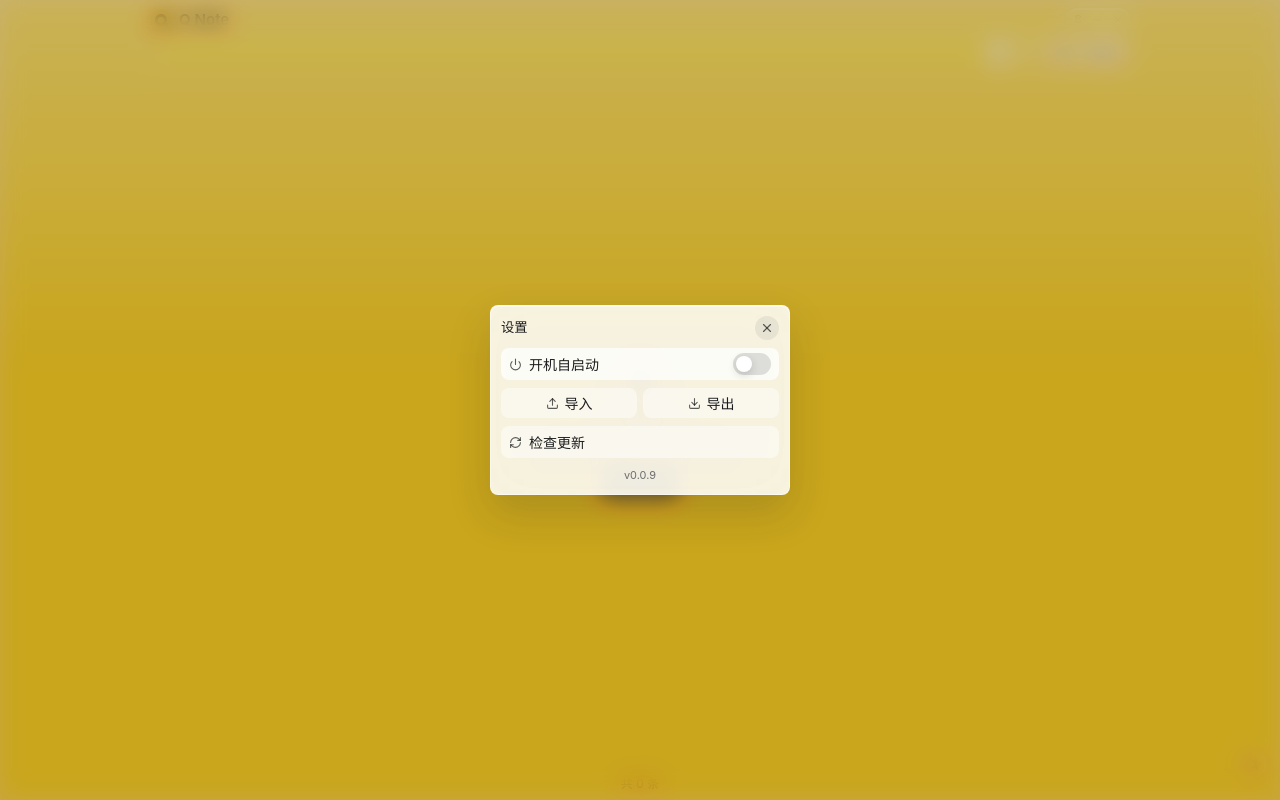
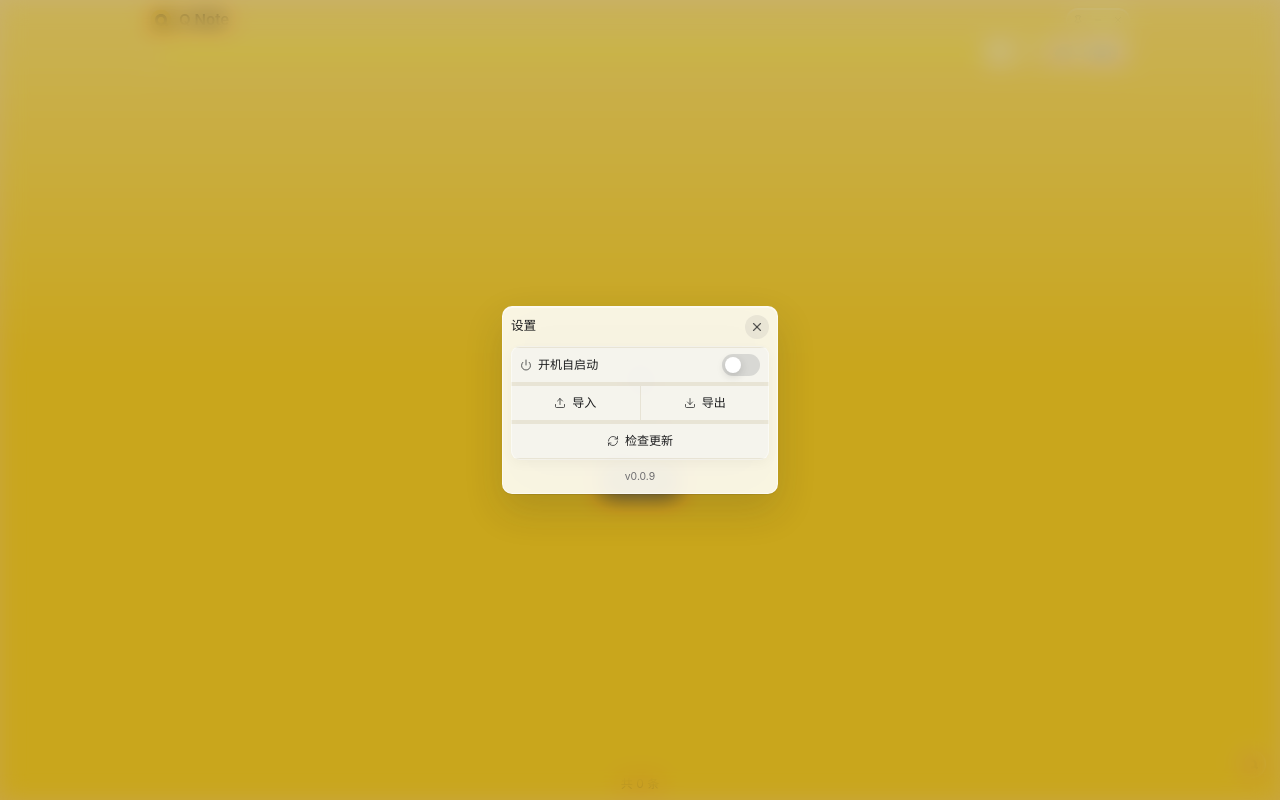
Before and after one commit to ywenhao/q-note, a React (Vite) app: page / in a window 1280 px wide. Both pictures are taken after a click on the button 1060 px from the left and 53 px from the top of the page. Built offline with nearby package versions, Linux system fonts and the light colour scheme.

Commit message:
feat: update style

```diff
--- a/src/App.css
+++ b/src/App.css
@@ -878,22 +878,21 @@ body.is-sorting-note .note-card {
 
 .settings-dialog {
   display: flex;
-  width: min(300px, calc(100vw - 36px));
+  width: min(276px, calc(100vw - 32px));
   flex-direction: column;
-  gap: 8px;
-  border: 1px solid rgba(255, 255, 255, 0.52);
-  border-radius: 8px;
-  padding: 10px;
-  background: rgba(255, 253, 244, 0.9);
+  gap: 7px;
+  border: 1px solid rgba(255, 255, 255, 0.58);
+  border-radius: 10px;
+  padding: 8px;
+  background: rgba(255, 253, 244, 0.92);
   box-shadow:
     inset 0 1px 0 rgba(255, 255, 255, 0.52),
-    0 18px 42px rgba(31, 35, 40, 0.18);
+    0 16px 38px rgba(31, 35, 40, 0.16);
   backdrop-filter: blur(24px) saturate(160%);
   animation: rise-in 140ms ease;
 }
 
-.settings-dialog__header,
-.settings-row {
+.settings-dialog__header {
   display: flex;
   align-items: center;
   justify-content: space-between;
@@ -903,7 +902,7 @@ body.is-sorting-note .note-card {
 .settings-dialog h2 {
   margin: 0;
   color: #1d1d1f;
-  font-size: 0.95rem;
+  font-size: 0.9rem;
   font-weight: 600;
 }
 
@@ -923,26 +922,38 @@ body.is-sorting-note .note-card {
   background: rgba(120, 120, 128, 0.18);
 }
 
-.settings-list {
-  display: grid;
-  gap: 1px;
+.settings-panel {
+  display: grid;
+  gap: 4px;
   overflow: hidden;
-  border-radius: 8px;
-  background: rgba(255, 255, 255, 0.5);
+  border-radius: 9px;
+  padding: 2px 0;
+  background: rgba(60, 60, 67, 0.08);
+  box-shadow:
+    inset 0 0 0 1px rgba(255, 255, 255, 0.5),
+    0 4px 12px rgba(31, 35, 40, 0.035);
 }
 
 .settings-row {
-  min-height: 32px;
-  border: 0;
-  border-radius: 8px;
-  padding: 0 8px;
-  background: rgba(255, 255, 255, 0.52);
+  display: flex;
+  min-height: 34px;
+  align-items: center;
+  justify-content: space-between;
+  gap: 8px;
+  border: 0;
+  border-radius: 0;
+  padding: 0 9px;
+  background: rgba(255, 255, 255, 0.58);
   color: #1d1d1f;
   transition: background-color 140ms ease;
 }
 
 .settings-row:hover {
-  background: rgba(255, 255, 255, 0.7);
+  background: rgba(255, 255, 255, 0.78);
+}
+
+.settings-row--center {
+  justify-content: center;
 }
 
 .settings-row:disabled {
@@ -951,19 +962,21 @@ body.is-sorting-note .note-card {
 }
 
 .settings-row:disabled:hover {
-  background: rgba(255, 255, 255, 0.52);
+  background: rgba(255, 255, 255, 0.58);
 }
 
 .settings-row__label {
   display: inline-flex;
   align-items: center;
-  gap: 7px;
+  gap: 6px;
   min-width: 0;
+  font-size: 0.86rem;
+  font-weight: 450;
 }
 
 .settings-row svg {
-  width: 13px;
-  height: 13px;
+  width: 12px;
+  height: 12px;
   color: rgba(29, 29, 31, 0.72);
 }
 
@@ -976,51 +989,56 @@ body.is-sorting-note .note-card {
 .settings-actions {
   display: grid;
   grid-template-columns: 1fr 1fr;
-  gap: 6px;
+  gap: 1px;
 }
 
 .settings-action {
   display: inline-flex;
   min-width: 0;
-  min-height: 30px;
+  min-height: 34px;
   align-items: center;
   justify-content: center;
   gap: 6px;
   border: 0;
-  border-radius: 8px;
+  border-radius: 0;
   padding: 0 8px;
-  background: rgba(255, 255, 255, 0.5);
+  background: rgba(255, 255, 255, 0.58);
   color: #1d1d1f;
+  font-size: 0.86rem;
+  font-weight: 450;
   transition: background-color 140ms ease;
 }
 
 .settings-action:hover {
-  background: rgba(255, 255, 255, 0.7);
+  background: rgba(255, 255, 255, 0.78);
 }
 
 .settings-action svg {
-  width: 13px;
-  height: 13px;
+  width: 12px;
+  height: 12px;
   color: rgba(29, 29, 31, 0.72);
 }
 
 .settings-footer {
   display: flex;
-  min-height: 18px;
+  min-height: 16px;
   align-items: center;
   justify-content: center;
+  margin-top: 1px;
 }
 
 .settings-version {
   align-self: center;
   border: 0;
-  padding: 0 5px;
+  border-radius: 999px;
+  padding: 1px 6px;
   background: transparent;
   color: rgba(60, 60, 67, 0.72);
-  font-size: 0.78rem;
+  font-size: 0.74rem;
 }
 
 .settings-version:hover {
+  background: rgba(255, 255, 255, 0.45);
   color: #007aff;
 }
 
--- a/src/App.tsx
+++ b/src/App.tsx
@@ -561,6 +561,7 @@ function App() {
         onOpenSettings={() => setShowSettings(true)}
         onToggleLanguage={() => void toggleLanguage()}
         t={t}
+        updateVersion={updateInfo?.latestVersion}
       />
 
       <NoteList
--- a/src/components/AppToolbar.tsx
+++ b/src/components/AppToolbar.tsx
@@ -10,6 +10,7 @@ interface AppToolbarProps {
   onOpenSettings: () => void;
   onToggleLanguage: () => void;
   t: Translation;
+  updateVersion?: string;
 }
 
 export function AppToolbar({
@@ -20,7 +21,11 @@ export function AppToolbar({
   onOpenSettings,
   onToggleLanguage,
   t,
+  updateVersion,
 }: AppToolbarProps) {
+  const settingsLabel =
+    hasUpdate && updateVersion ? t.updateAvailableTitle(updateVersion) : t.settings;
+
   return (
     <div className="toolbar">
       <IconButton icon={<Plus size={18} />} label={t.newNote} onClick={onNewNote} />
@@ -34,7 +39,7 @@ export function AppToolbar({
       <IconButton
         badge={hasUpdate}
         icon={<Settings size={18} />}
-        label={t.settings}
+        label={settingsLabel}
         onClick={onOpenSettings}
       />
       <IconButton icon={<Languages size={18} />} label={t.language} onClick={onToggleLanguage}>
--- a/src/components/SettingsDialog.tsx
+++ b/src/components/SettingsDialog.tsx
@@ -43,46 +43,46 @@ export function SettingsDialog({
           </button>
         </header>
 
-        <div className="settings-list">
+        <div className="settings-panel">
           <button className="settings-row" onClick={onToggleAutoStart} type="button">
             <span className="settings-row__label">
-              <Power size={18} />
+              <Power size={14} />
               {t.startupSetting}
             </span>
             <span className={`switch ${autoStart ? "is-on" : ""}`} aria-hidden="true">
               <span />
             </span>
           </button>
-        </div>
 
           <div className="settings-actions">
             <button className="settings-action" onClick={onImport} type="button">
-            <Upload size={18} />
+              <Upload size={14} />
               {t.import}
             </button>
             <button className="settings-action" onClick={onExport} type="button">
-            <Download size={18} />
+              <Download size={14} />
               {t.export}
             </button>
           </div>
 
           <button
-          className={`settings-row ${checkingUpdate ? "is-loading" : ""}`}
+            className={`settings-row settings-row--center ${checkingUpdate ? "is-loading" : ""}`}
             disabled={checkingUpdate}
             onClick={onCheckUpdate}
             type="button"
           >
             <span className="settings-row__label">
               {checkingUpdate ? (
-              <LoaderCircle className="spin-icon" size={18} />
+                <LoaderCircle className="spin-icon" size={14} />
               ) : (
-              <RefreshCw size={18} />
+                <RefreshCw size={14} />
               )}
               {hasUpdate ? <span className="update-dot" aria-hidden="true" /> : null}
               {t.checkUpdate}
             </span>
             {hasUpdate ? <span className="settings-row__value">{t.updateAvailable}</span> : null}
           </button>
+        </div>
 
         <footer className="settings-footer">
           <button className="settings-version" onClick={onOpenCurrentRelease} type="button">
--- a/src/components/Toast.tsx
+++ b/src/components/Toast.tsx
@@ -7,13 +7,15 @@ interface ToastProps {
 }
 
 export function Toast({ icon = true, message }: ToastProps) {
+  const [visibleIcon, setVisibleIcon] = useState(icon);
   const [visibleMessage, setVisibleMessage] = useState(message);
 
   useEffect(() => {
     if (message) {
+      setVisibleIcon(icon);
       setVisibleMessage(message);
     }
-  }, [message]);
+  }, [icon, message]);
 
   return (
     <div
@@ -26,7 +28,7 @@ export function Toast({ icon = true, message }: ToastProps) {
       }}
       role="status"
     >
-      {icon ? <Check aria-hidden="true" /> : null}
+      {visibleIcon ? <Check aria-hidden="true" /> : null}
       <span>{visibleMessage}</span>
     </div>
   );
--- a/src/i18n.ts
+++ b/src/i18n.ts
@@ -57,6 +57,7 @@ export const translations = {
     switchMainWindow: "切换主界面",
     unpin: "取消置顶",
     updateAvailable: "发现新版本",
+    updateAvailableTitle: (version: string) => `检测到新版本： ${version}`,
     updateCheckFailed: "检查更新失败",
     updateDownloadCancelled: "下载已取消",
     updateDownloadFailed: "下载失败",
@@ -125,6 +126,7 @@ export const translations = {
     switchMainWindow: "Switch to main window",
     unpin: "Unpin",
     updateAvailable: "Update available",
+    updateAvailableTitle: (version: string) => `New version available: ${version}`,
     updateCheckFailed: "Update check failed",
     updateDownloadCancelled: "Download cancelled",
     updateDownloadFailed: "Download failed",
```
Lines whose indentation alone changed are shown as unchanged.
